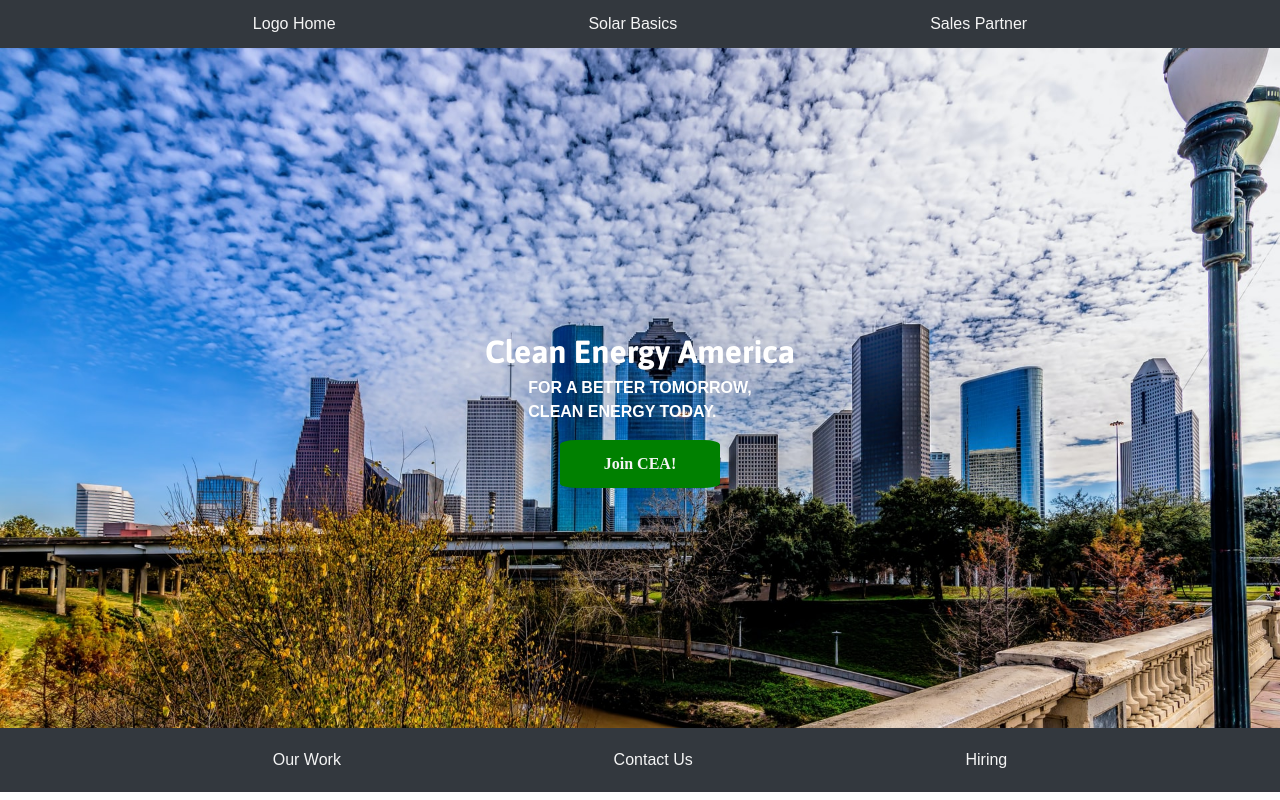
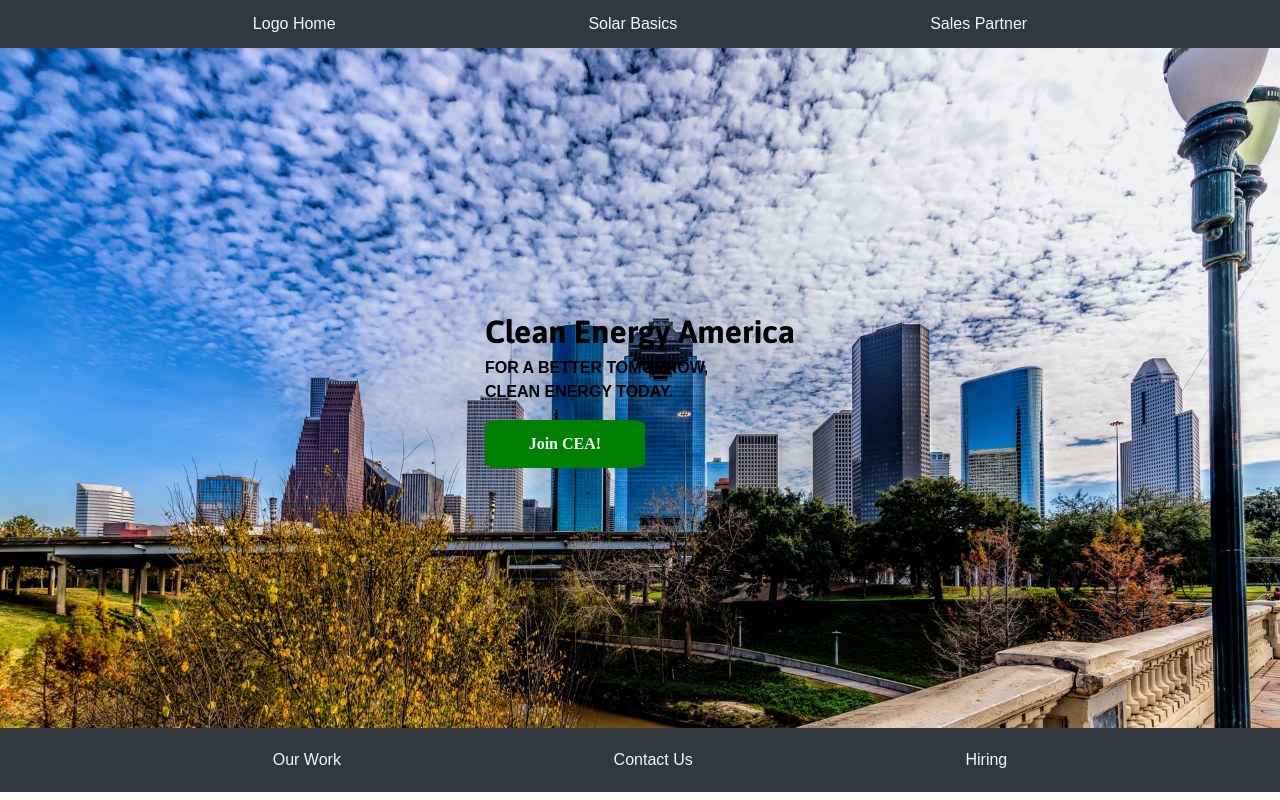
Before and after one commit to eric-santosCEA/second-solarcea, a React (Create React App) app: page / in a window 1280 px wide. Built offline with nearby package versions, Linux system fonts and the light colour scheme.

Commit message:
aligned home page

```diff
--- a/src/styles/home.css
+++ b/src/styles/home.css
@@ -1,4 +1,8 @@
 .homepage {
+  display: flex;
+  justify-content: center;
+  align-items: center;
+  flex-flow: column wrap;
   background-image: url('../images/houston.jpg');
   height: 85vh;
   width: auto;
@@ -6,16 +10,12 @@
   background-attachment: fixed;
   background-size: cover;
 }
-.homepage .hero {
-  display: flex;
-  flex-flow: column wrap;
-  justify-content: center;
-  align-items: center;
-  color: white;
-  height: 90vh;
-}
 .homepage .hero h1 {
   font-size: 2rem;
+  color: black;
+}
+.homepage .hero h4 {
+  color: black;
 }
 .homepage .hero button {
   border: none;
--- a/src/styles/home.less
+++ b/src/styles/home.less
@@ -1,4 +1,8 @@
 .homepage {
+  display: flex;
+  justify-content: center;
+  align-items: center;
+  flex-flow: column wrap;
   background-image: url('../images/houston.jpg');
   height: 85vh;
   width: auto;
@@ -6,15 +10,12 @@
   background-attachment: fixed;
   background-size: cover;
   .hero {
-    display: flex;
-    flex-flow: column wrap;
-    justify-content: center;
-    align-items: center;
-    color: white;
-    height: 90vh;
-
     h1 {
       font-size: 2rem;
+      color: black;
+    }
+    h4 {
+      color: black;
     }
 
     button {
```
